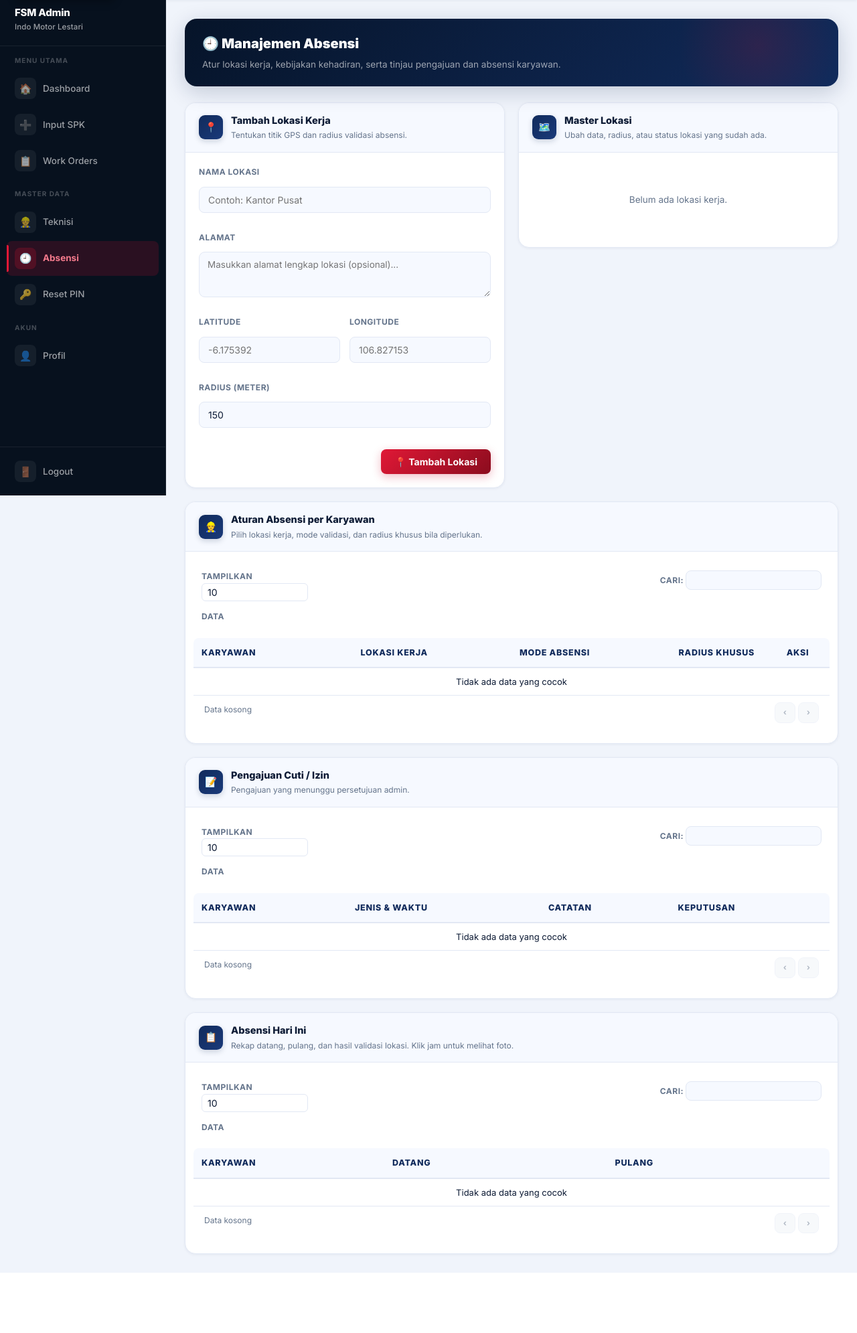
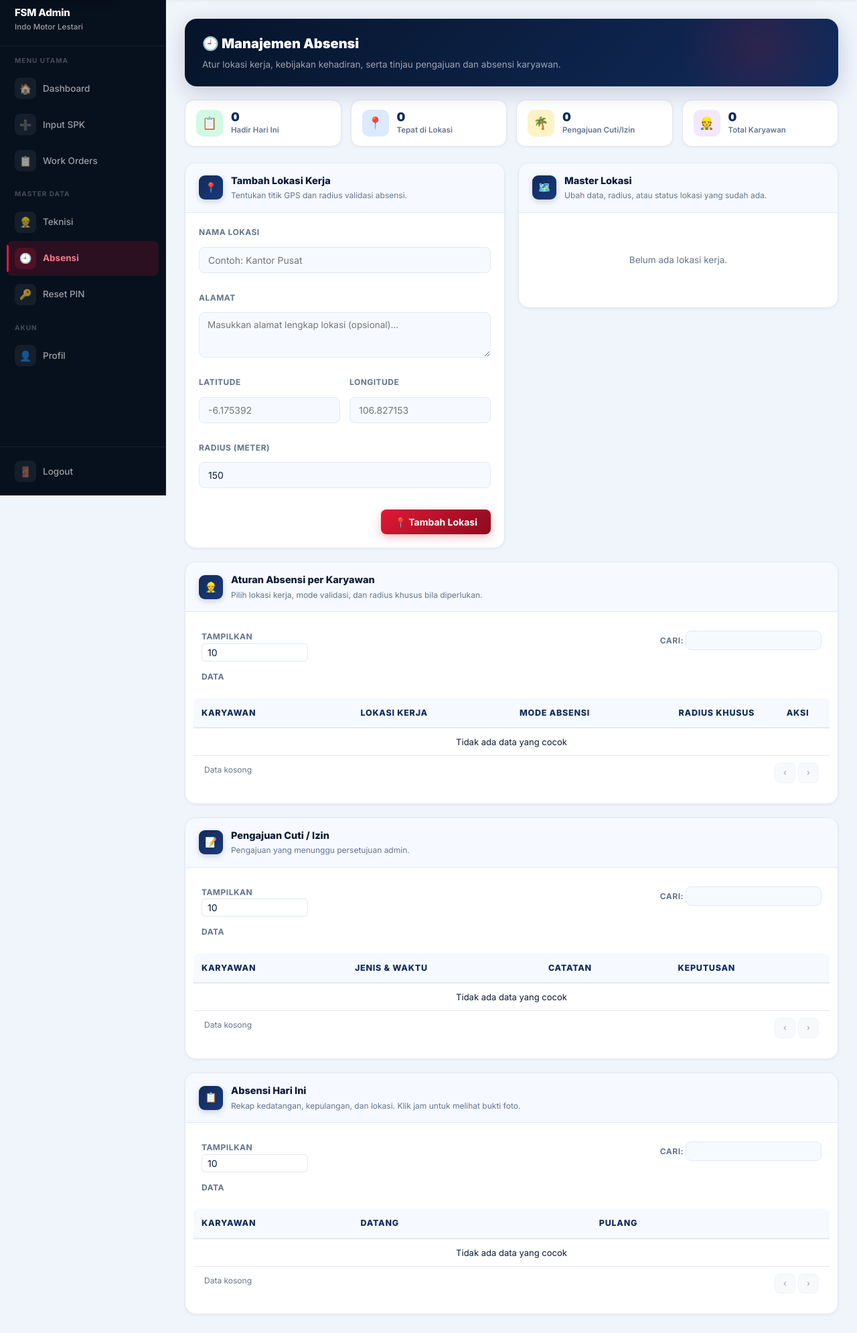
Before and after one commit to renshigenoi/fsmiml, a Laravel app: page /dashboard/attendance in a window 1280 px wide. Shown: the part 60-2051 px from the top of the page at 67% size. Before the commit the page ends 1961 px from the top, so only its background shows below. Run offline with Laravel 12, Linux system fonts and the light colour scheme; a user stored in the database is signed in; data comes from the database, SQL or seed files in the repository; data that the repository does not hold is empty; parts of the project's set-up code (start-up, migrations or seed data) failed here and were passed over; some libraries are stand-ins or nearby versions.

Commit message:
feat: penambahan admin untuk menu absensi

```diff
--- a/resources/views/dashboard/attendance.blade.php
+++ b/resources/views/dashboard/attendance.blade.php
@@ -31,6 +31,33 @@
     .att-hero h2, .att-hero p { position: relative; z-index: 1; }
     .att-hero h2 { margin: 0 0 5px; font-size: 20px; font-weight: 900; }
     .att-hero p { margin: 0; color: rgba(255, 255, 255, .6); font-size: 13.5px; }
+
+    /* Quick Stats Grid */
+    .att-stats-grid {
+        display: grid;
+        grid-template-columns: repeat(4, 1fr);
+        gap: 14px;
+        margin-bottom: 24px;
+    }
+    .stat-card {
+        background: #fff;
+        border: 1px solid var(--line, #e2e8f4);
+        border-radius: 14px;
+        padding: 14px 16px;
+        box-shadow: 0 1px 4px rgba(11, 32, 68, .06);
+        display: flex;
+        align-items: center;
+        gap: 12px;
+    }
+    .stat-ico {
+        width: 40px; height: 40px;
+        border-radius: 10px;
+        display: flex; align-items: center; justify-content: center;
+        font-size: 18px;
+        flex-shrink: 0;
+    }
+    .stat-val { font-size: 18px; font-weight: 900; color: var(--navy-700, #112b5c); line-height: 1.2; }
+    .stat-lbl { font-size: 11.5px; color: var(--muted, #64748b); font-weight: 600; }
 
     .att-layout { display: grid; grid-template-columns: 1fr 1fr; gap: 20px; align-items: start; }
     .att-full { grid-column: 1 / -1; }
@@ -292,18 +321,55 @@
         cursor: not-allowed !important;
     }
 
-    @media(max-width: 960px) { .att-layout { grid-template-columns: 1fr; } .att-full { grid-column: auto; } }
+    @media(max-width: 960px) {
+        .att-layout { grid-template-columns: 1fr; }
+        .att-full { grid-column: auto; }
+        .att-stats-grid { grid-template-columns: repeat(2, 1fr); }
+    }
     @media(max-width: 650px) {
         .field-grid, .location-edit-row { grid-template-columns: 1fr; }
         .field-grid .wide { grid-column: auto; }
         .location-edit-row { gap: 7px; }
         .sec-card-body { padding: 14px; }
+        .att-stats-grid { grid-template-columns: 1fr; }
     }
 </style>
 
 <div class="att-hero">
     <h2>🕘 Manajemen Absensi</h2>
     <p>Atur lokasi kerja, kebijakan kehadiran, serta tinjau pengajuan dan absensi karyawan.</p>
+</div>
+
+{{-- WIDGET RINGKASAN CEPAT (STATS) --}}
+<div class="att-stats-grid">
+    <div class="stat-card">
+        <div class="stat-ico" style="background:#d1fae5; color:#065f46;">📋</div>
+        <div>
+            <div class="stat-val">{{ $records->count() }}</div>
+            <div class="stat-lbl">Hadir Hari Ini</div>
+        </div>
+    </div>
+    <div class="stat-card">
+        <div class="stat-ico" style="background:#dbeafe; color:#1e40af;">📍</div>
+        <div>
+            <div class="stat-val">{{ $records->where('check_in_location_status', 'valid')->count() }}</div>
+            <div class="stat-lbl">Tepat di Lokasi</div>
+        </div>
+    </div>
+    <div class="stat-card">
+        <div class="stat-ico" style="background:#fef3c7; color:#92400e;">🌴</div>
+        <div>
+            <div class="stat-val">{{ $leaveRequests->count() }}</div>
+            <div class="stat-lbl">Pengajuan Cuti/Izin</div>
+        </div>
+    </div>
+    <div class="stat-card">
+        <div class="stat-ico" style="background:#f3e8ff; color:#6b21a8;">👷</div>
+        <div>
+            <div class="stat-val">{{ $technicians->count() }}</div>
+            <div class="stat-lbl">Total Karyawan</div>
+        </div>
+    </div>
 </div>
 
 <div class="att-layout">
@@ -508,22 +574,22 @@
         </div>
     </section>
 
-    {{-- ABSENSI HARI INI (FORMAT: DATANG | PULANG + POPUP FOTO) --}}
+    {{-- ABSENSI HARI INI (FORMAT: DATANG | PULANG + ALAMAT & POPUP FOTO) --}}
     <section class="sec-card table-card att-full">
         <div class="sec-card-head">
             <div class="sec-ico">📋</div>
             <div>
                 <h3>Absensi Hari Ini</h3>
-                <p>Rekap datang, pulang, dan hasil validasi lokasi. Klik jam untuk melihat foto.</p>
+                <p>Rekap kedatangan, kepulangan, dan lokasi. Klik jam untuk melihat bukti foto.</p>
             </div>
         </div>
         <div class="sec-card-body">
             <table id="table-records" class="dataTable">
                 <thead>
                     <tr>
-                        <th style="width: 30%;">Karyawan</th>
-                        <th style="width: 35%;">Datang</th>
-                        <th style="width: 35%;">Pulang</th>
+                        <th style="width: 25%;">Karyawan</th>
+                        <th style="width: 37.5%;">Datang</th>
+                        <th style="width: 37.5%;">Pulang</th>
                     </tr>
                 </thead>
                 <tbody>
@@ -603,7 +677,7 @@
 
 </div>
 
-{{-- MODAL POPUP FOTO ABSENSI --}}
+{{-- MODAL POPUP FOTO & ALAMAT ABSENSI --}}
 <div id="photoModal" class="photo-modal-overlay" style="display: none;" onclick="closePhotoModal(event)">
     <div class="photo-modal-box">
         <div class="photo-modal-head">
@@ -644,12 +719,12 @@
         $('#table-records').DataTable({ pageLength: 10, language: dtLanguage, ordering: false });
     });
 
-    // Function Pop-up Modal Foto Absensi
-    function openPhotoModal(name, type, time, photoUrl, lat, lng, status) {
+    // Function Pop-up Modal Foto Absensi Lengkap
+    function openPhotoModal(name, type, time, photoUrl, lat, lng, status, address) {
         document.getElementById('modalEmployeeName').innerText = name;
         document.getElementById('modalType').innerText = type;
         document.getElementById('modalTime').innerText = time;
-        document.getElementById('modalTitle').innerText = 'Bukti Foto ' + type;
+        document.getElementById('modalTitle').innerText = 'Bukti ' + type;
 
         // Status Lokasi Text
         let statusTxt = '-';
@@ -664,6 +739,16 @@
             imgEl.style.display = 'block';
         } else {
             imgEl.style.display = 'none';
+        }
+
+        // Alamat Handle
+        const addrEl = document.getElementById('modalAddress');
+        const addrRow = document.getElementById('modalAddressRow');
+        if (address && address.trim() !== '') {
+            addrEl.innerText = address;
+            addrRow.style.display = 'block';
+        } else {
+            addrRow.style.display = 'none';
         }
 
         // GPS Link Handle
```
Also changed, not shown: other parts of resources/views/dashboard/attendance.blade.php (+27 -16 lines). Lines whose indentation alone changed are shown as unchanged.
